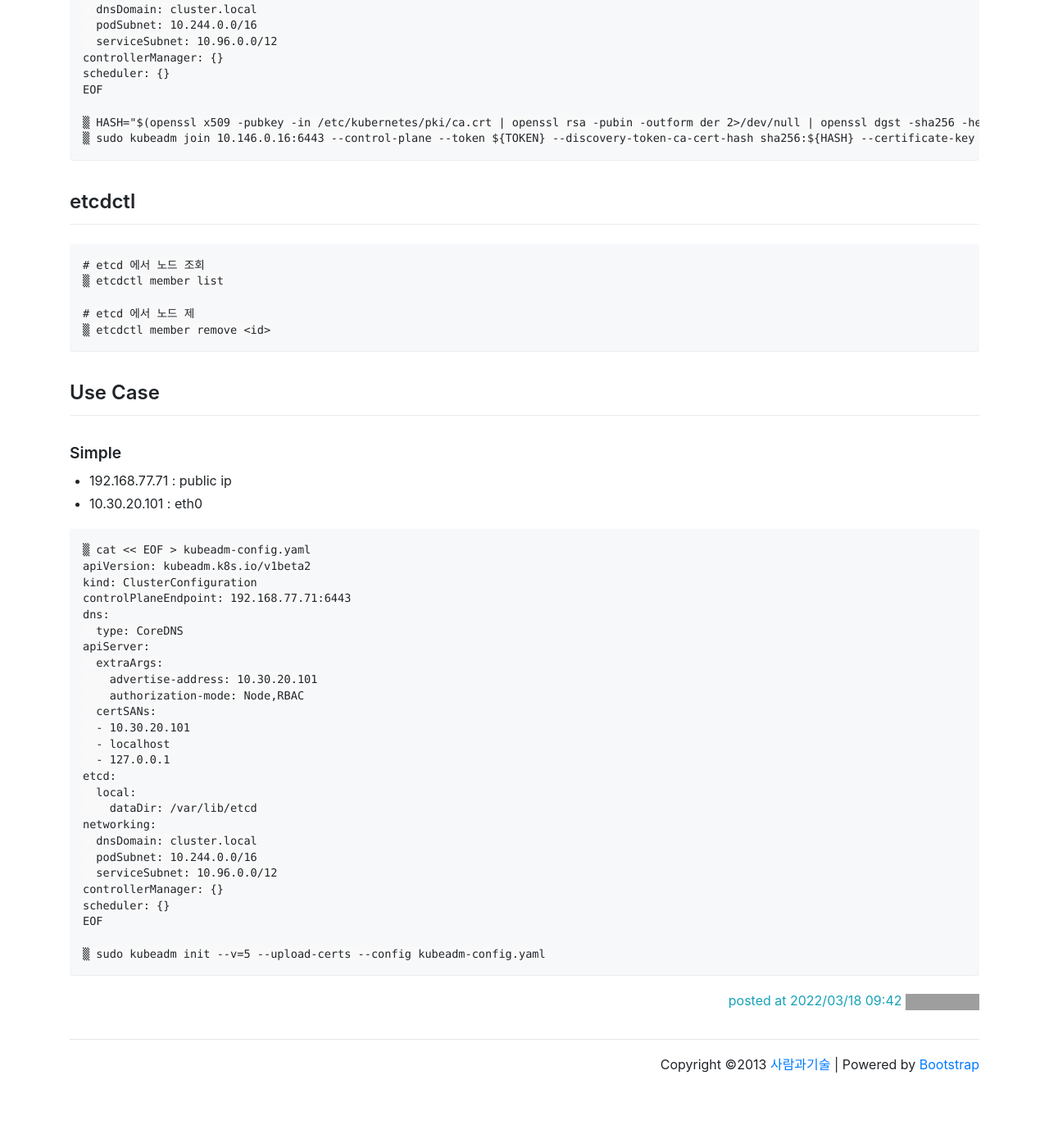
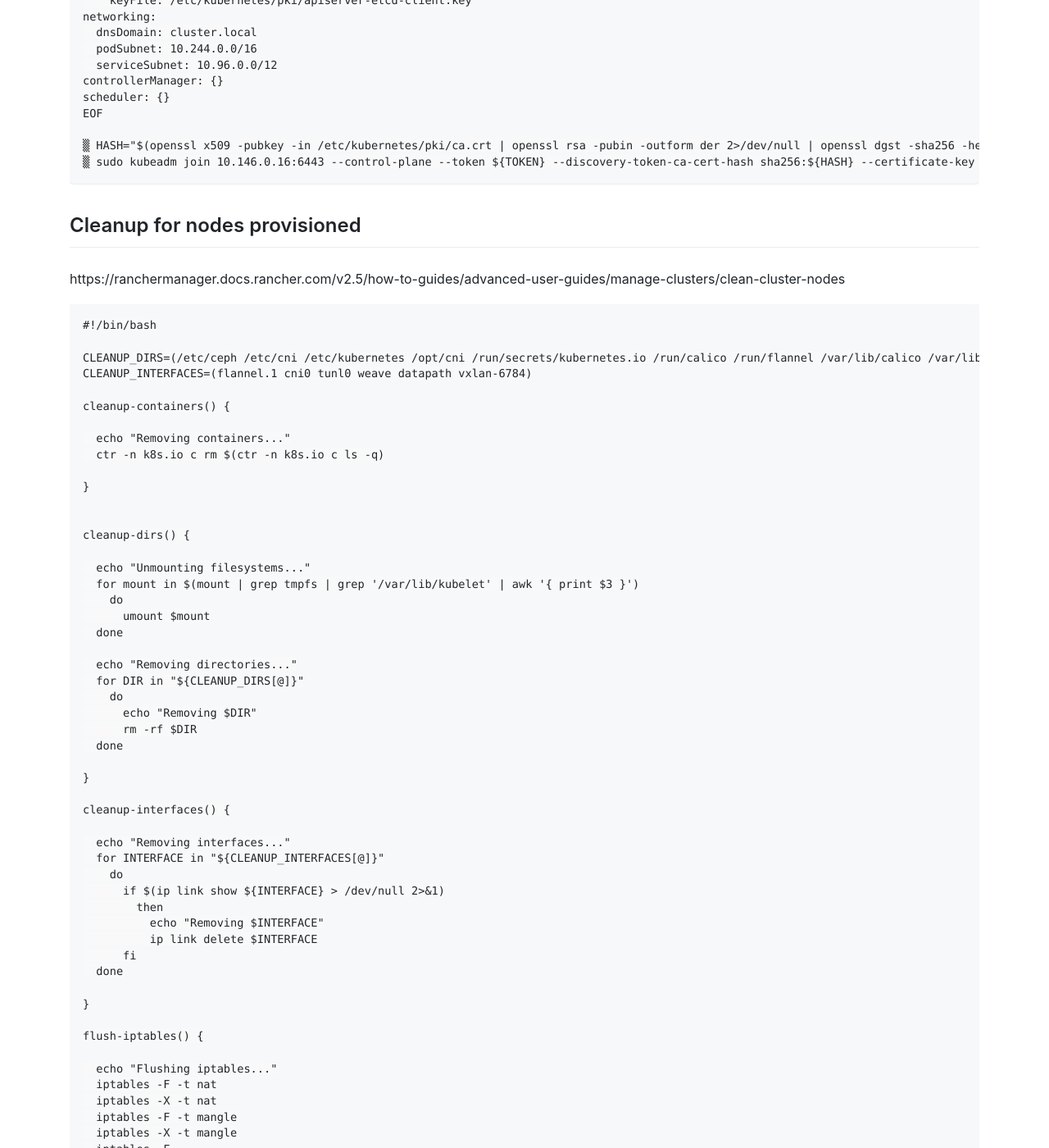
Before and after one commit to itnpeople/itnpeople.github.com, a Jekyll site: the page built from _posts/tip/0000-02-02-kubeadm.md, in a window 1280 px wide and 1400 px high, scrolled down 2506 px. Shown: the whole window at 82% size. Built offline with Jekyll 4.4.1, drawn with Linux system fonts in a browser that asks for light colours; before the commit the page ends 3845 px from its top, so only the background shows below that; some of the changed text lies outside the part shown; grey boxes are pictures that could not be loaded.

Commit message:
docs: Update to cleanup for nodes provisioned

````diff
--- a/_posts/tip/0000-02-02-kubeadm.md
+++ b/_posts/tip/0000-02-02-kubeadm.md
@@ -12,6 +12,7 @@ description: Development Tips - Kubernetes Kubeadm
 **Table of Contents**
 
 * [Token](#token)
+* [Cleanup for nodes provisioned](#cleanup-for-nodes-provisioned)
 * [etcdctl](#etcdctl)
 * [Use Case](#use-case)
 
@@ -137,6 +138,76 @@ EOF
 ▒ sudo kubeadm join 10.146.0.16:6443 --control-plane --token ${TOKEN} --discovery-token-ca-cert-hash sha256:${HASH} --certificate-key ${CERT_KEY}
 ```
 
+## Cleanup for nodes provisioned
+> https://ranchermanager.docs.rancher.com/v2.5/how-to-guides/advanced-user-guides/manage-clusters/clean-cluster-nodes
+
+```
+#!/bin/bash
+
+CLEANUP_DIRS=(/etc/ceph /etc/cni /etc/kubernetes /opt/cni /run/secrets/kubernetes.io /run/calico /run/flannel /var/lib/calico /var/lib/weave /var/lib/etcd /var/lib/cni /var/lib/kubelet /var/lib/rancher/rke/log /var/log/containers /var/log/pods /var/run/calico)
+CLEANUP_INTERFACES=(flannel.1 cni0 tunl0 weave datapath vxlan-6784)
+
+cleanup-containers() {
+
+  echo "Removing containers..."
+  ctr -n k8s.io c rm $(ctr -n k8s.io c ls -q)
+
+}
+
+
+cleanup-dirs() {
+
+  echo "Unmounting filesystems..."
+  for mount in $(mount | grep tmpfs | grep '/var/lib/kubelet' | awk '{ print $3 }')
+    do
+      umount $mount
+  done
+
+  echo "Removing directories..."
+  for DIR in "${CLEANUP_DIRS[@]}"
+    do
+      echo "Removing $DIR"
+      rm -rf $DIR
+  done
+
+}
+
+cleanup-interfaces() {
+
+  echo "Removing interfaces..."
+  for INTERFACE in "${CLEANUP_INTERFACES[@]}"
+    do
+      if $(ip link show ${INTERFACE} > /dev/null 2>&1)
+        then
+          echo "Removing $INTERFACE"
+          ip link delete $INTERFACE
+      fi
+  done
+
+}
+
+flush-iptables() {
+
+  echo "Flushing iptables..."
+  iptables -F -t nat
+  iptables -X -t nat
+  iptables -F -t mangle
+  iptables -X -t mangle
+  iptables -F
+  iptables -X
+  echo "Restarting Docker..."
+  systemctl restart containerd
+
+}
+
+cleanup-containers
+cleanup-dirs
+cleanup-interfaces
+flush-iptables
+echo "Done!"
+```
+
+
 ## etcdctl
 
 ```
````
